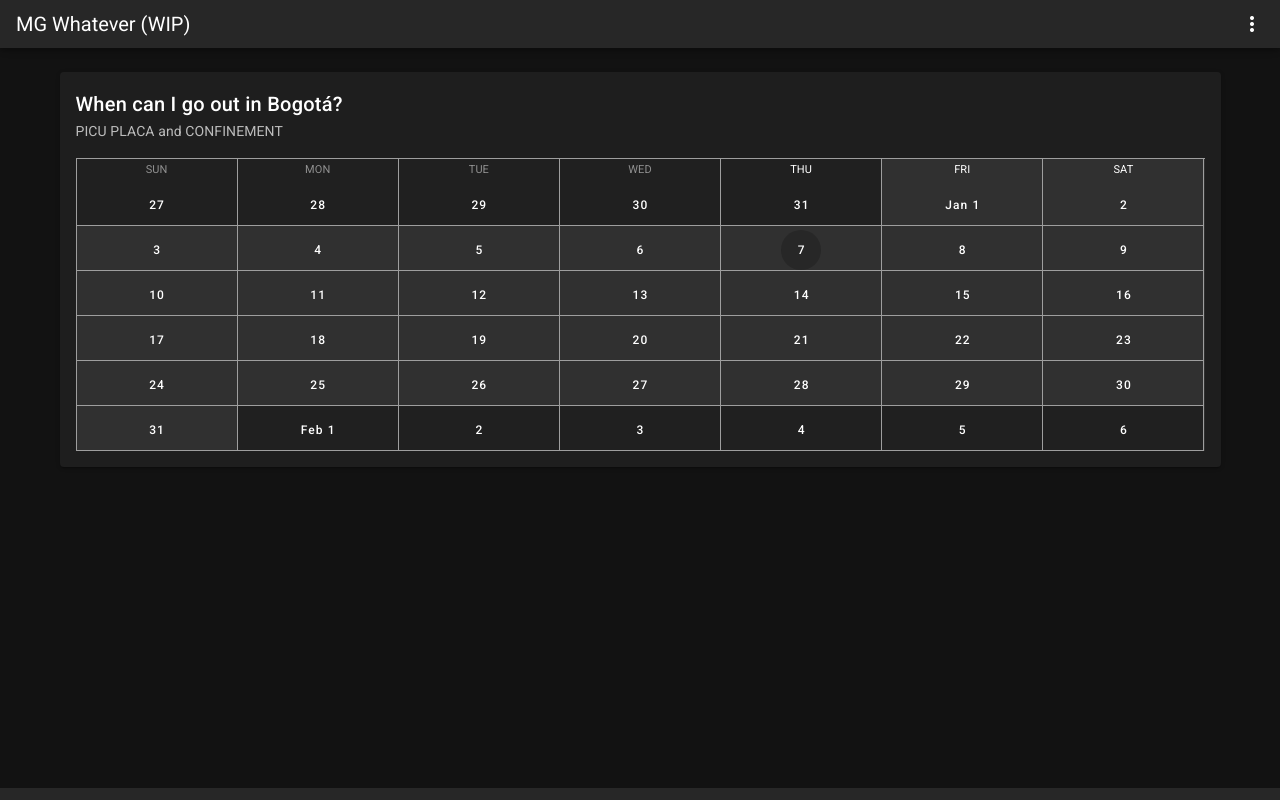
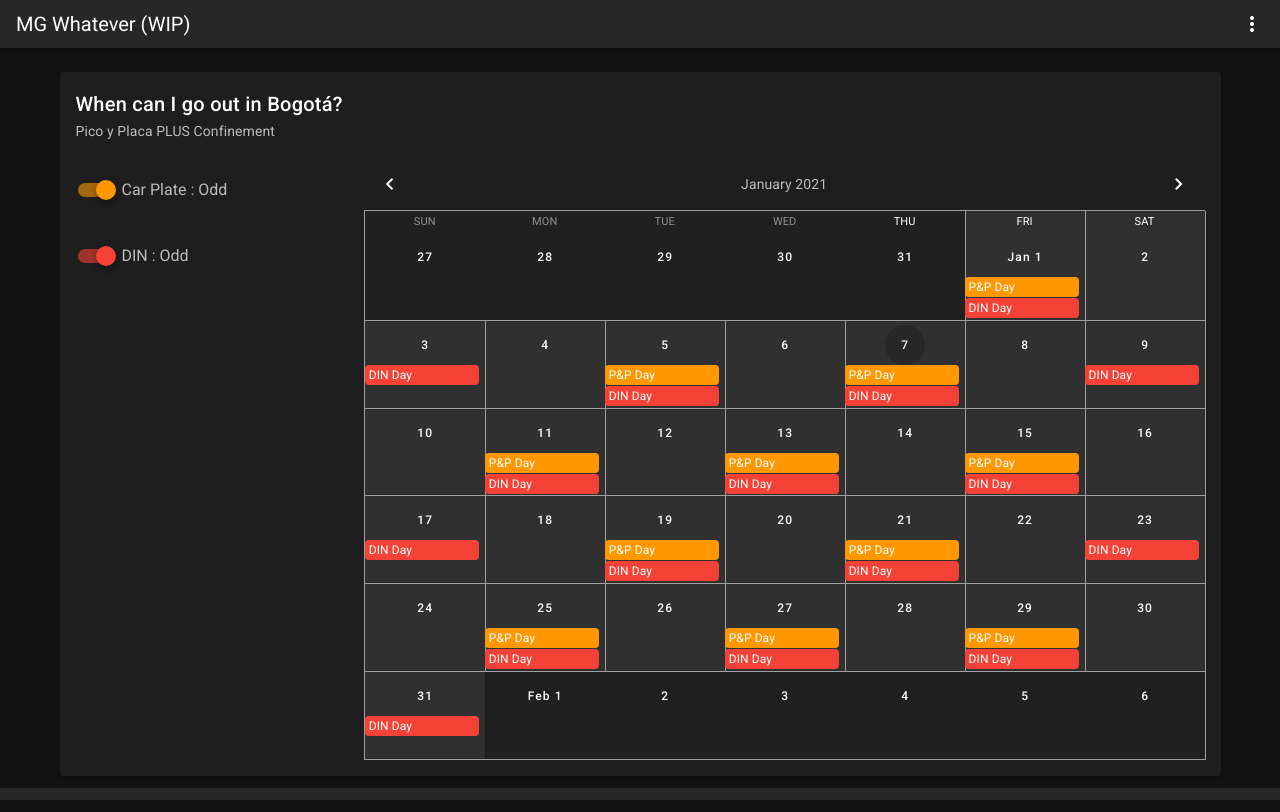
Before and after one commit to MelanieGravel/melaniegravel.github.io, a Nuxt app: page /picuplaca in a window 1280 px wide. Built offline with nearby package versions, Linux system fonts and the light colour scheme.

Commit message:
PicoYPlaca

```diff
--- a/package.json
+++ b/package.json
@@ -13,6 +13,7 @@
     "@nuxtjs/axios": "^5.12.2",
     "@nuxtjs/pwa": "^3.0.2",
     "core-js": "^3.6.5",
+    "dayjs": "^1.10.2",
     "nuxt": "^2.14.6",
     "vue-class-component": "^7.2.6",
     "vue-property-decorator": "^9.1.2"
--- a/pages/picuplaca.vue
+++ b/pages/picuplaca.vue
@@ -2,15 +2,53 @@
   <v-container>
     <v-card>
       <v-card-title>When can I go out in Bogotá?</v-card-title>
-      <v-card-subtitle>PICU PLACA and CONFINEMENT</v-card-subtitle>
+      <v-card-subtitle>Pico y Placa PLUS Confinement</v-card-subtitle>
       <v-card-text>
+        <v-row>
+          <v-col cols="3">
+            <v-switch
+              v-model="isPlacaOdd"
+              :label="'Car Plate : ' + getLabelOdd(isPlacaOdd)"
+              color="orange"
+            ></v-switch>
+            <v-switch
+              v-model="isDinOdd"
+              :label="'DIN : ' + getLabelOdd(isDinOdd)"
+              color="red"
+            ></v-switch>
+          </v-col>
+          <v-col cols="9">
+            <v-row justify="space-between">
+              <v-col>
+                <v-btn icon class="ma-2" @click="$refs.calendar.prev()">
+                  <v-icon>mdi-chevron-left</v-icon>
+                </v-btn>
+              </v-col>
+              <v-col class="d-flex justify-center text-center">
+                <p class="align-self-center mb-0">
+                  {{ monthLabel }}
+                </p>
+              </v-col>
+              <v-col class="text-right">
+                <v-btn icon class="ma-2" @click="moveNextMonth()">
+                  <v-icon>mdi-chevron-right</v-icon>
+                </v-btn>
+              </v-col>
+            </v-row>
+            <v-sheet height="550px">
               <v-calendar
                 ref="calendar"
-          v-model="value"
+                v-model="valueCalendar"
                 type="month"
                 :events="events"
+                event-overlap-mode="column"
+                event-overlap-threshold="30"
+                :event-color="getEventColor"
                 @change="getEvents"
               ></v-calendar>
+            </v-sheet>
+          </v-col>
+        </v-row>
       </v-card-text>
     </v-card>
   </v-container>
@@ -18,8 +56,8 @@
 
 <script lang="ts">
 // Picu Placa
-// EVEN Plate - ODD DATES
-// ODD Plate - EVEN DATES
+// EVEN Plate -/- ODD DATES
+// ODD Plate -/- EVEN DATES
 // Monday to Friday
 
 // Confinement ID
@@ -27,13 +65,124 @@
 // ODD ID - EVEN DATES
 // 7 days
 
-import { Component, Vue } from 'vue-property-decorator';
+import { Component, Vue, Watch } from 'vue-property-decorator';
+import dayjs, { Dayjs } from 'dayjs';
 
 @Component({})
 export default class OptimizationLandingPage extends Vue {
   private events: any[] = [];
+  private valueCalendar: Date = new Date();
+  private isPlacaOdd: boolean = true;
+  private isDinOdd: boolean = true;
 
-  private getEvents() {}
+  private get monthLabel(): string {
+    return dayjs(this.valueCalendar).format('MMMM YYYY');
+  }
+
+  @Watch('isPlacaOdd')
+  private checkPlacaChange() {
+    this.getEvents();
+  }
+
+  @Watch('isDinOdd')
+  private checkDinChange() {
+    this.getEvents();
+  }
+
+  private mounted() {
+    this.valueCalendar = dayjs().startOf('month').toDate();
+  }
+
+  private getEvents() {
+    this.events = [];
+    this.events = [...this.getPicuPlaca(), ...this.getDIN()];
+  }
+
+  private getPicuPlaca() {
+    const events: any[] = [];
+
+    const listDate: Dayjs[] = [];
+    const startDate: Dayjs = dayjs(this.valueCalendar).startOf('month');
+    const endDate: Dayjs = dayjs(this.valueCalendar)
+      .endOf('month')
+      .subtract(1, 'day');
+    let currentDate: Dayjs = startDate;
+
+    while (currentDate.isBefore(endDate.add(1, 'day'))) {
+      if (currentDate.day() !== 0 && currentDate.day() !== 6) {
+        if (
+          (this.isPlacaOdd && currentDate.date() % 2 === 1) ||
+          (!this.isPlacaOdd && currentDate.date() % 2 === 0)
+        ) {
+          listDate.push(currentDate);
+        }
+      }
+      currentDate = currentDate.add(1, 'day');
+    }
+
+    listDate.forEach((dateItem) => {
+      events.push({
+        name: 'P&P Day',
+        start: dateItem.toDate(),
+        color: 'orange',
+        timed: false,
+      });
+    });
+
+    return events;
+  }
+
+  private getDIN() {
+    const events: any[] = [];
+
+    const listDate: Dayjs[] = [];
+    const startDate: Dayjs = dayjs(this.valueCalendar).startOf('month');
+    const endDate: Dayjs = dayjs(this.valueCalendar)
+      .endOf('month')
+      .subtract(1, 'day');
+    let currentDate: Dayjs = startDate;
+
+    while (currentDate.isBefore(endDate.add(1, 'day'))) {
+      if (
+        (this.isDinOdd && currentDate.date() % 2 === 1) ||
+        (!this.isDinOdd && currentDate.date() % 2 === 0)
+      ) {
+        listDate.push(currentDate);
+      }
+      currentDate = currentDate.add(1, 'day');
+    }
+
+    listDate.forEach((dateItem) => {
+      events.push({
+        name: 'DIN Day',
+        start: dateItem.toDate(),
+        color: 'red',
+        timed: false,
+      });
+    });
+
+    return events;
+  }
+
+  private getEventColor(event: any) {
+    return event.color;
+  }
+
+  private getLabelOdd(isOdd: boolean) {
+    return isOdd ? 'Odd' : 'Even';
+  }
+
+  private moveNextMonth(): void {
+    const oldMonth = this.valueCalendar.getMonth();
+    (this.$refs.calendar as Vue & { next: () => void }).next();
+    if (this.valueCalendar.getMonth() === oldMonth) {
+      this.valueCalendar = dayjs(this.valueCalendar!)
+        .add(1, 'month')
+        .startOf('month')
+        .toDate();
+    }
+    this.getEvents();
+  }
 }
 </script>
 
```
Also changed, not shown: 1 other file (tests, documents, lock files or other folders). Lines whose indentation alone changed are shown as unchanged.
